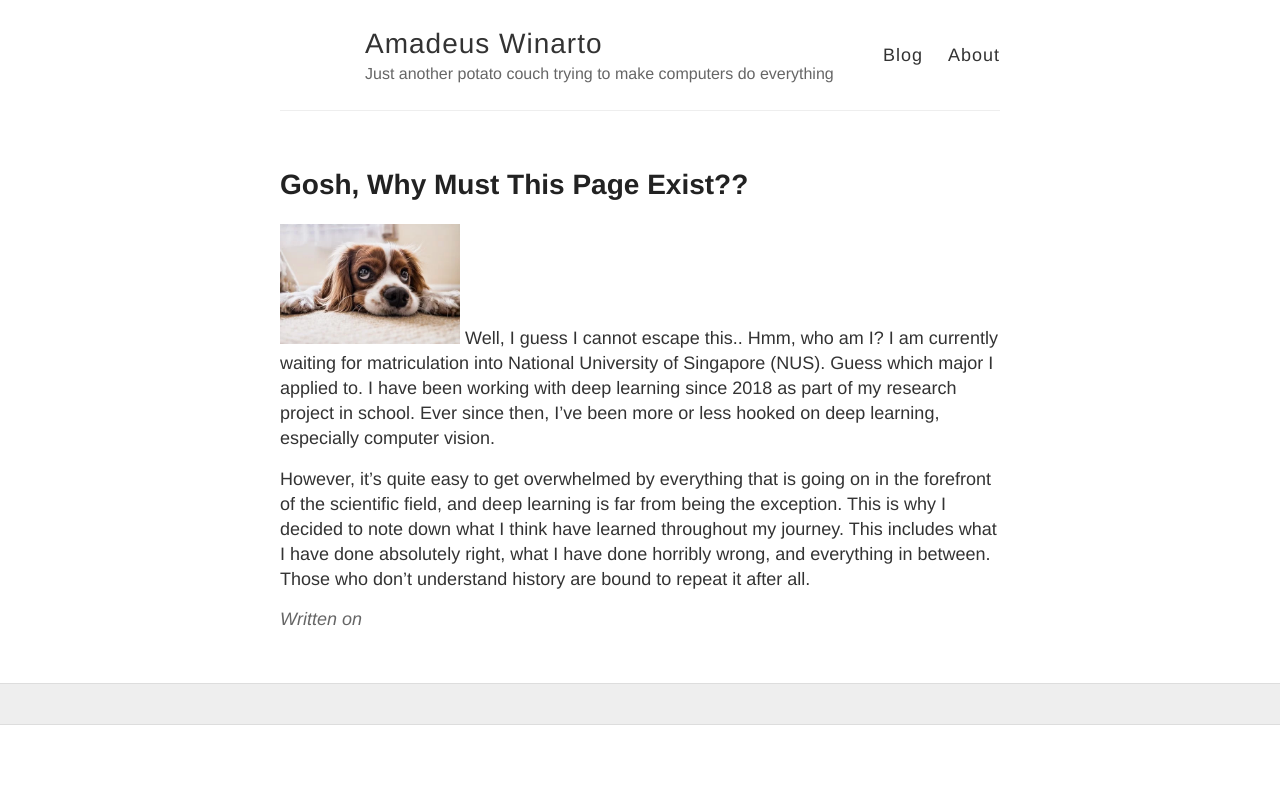
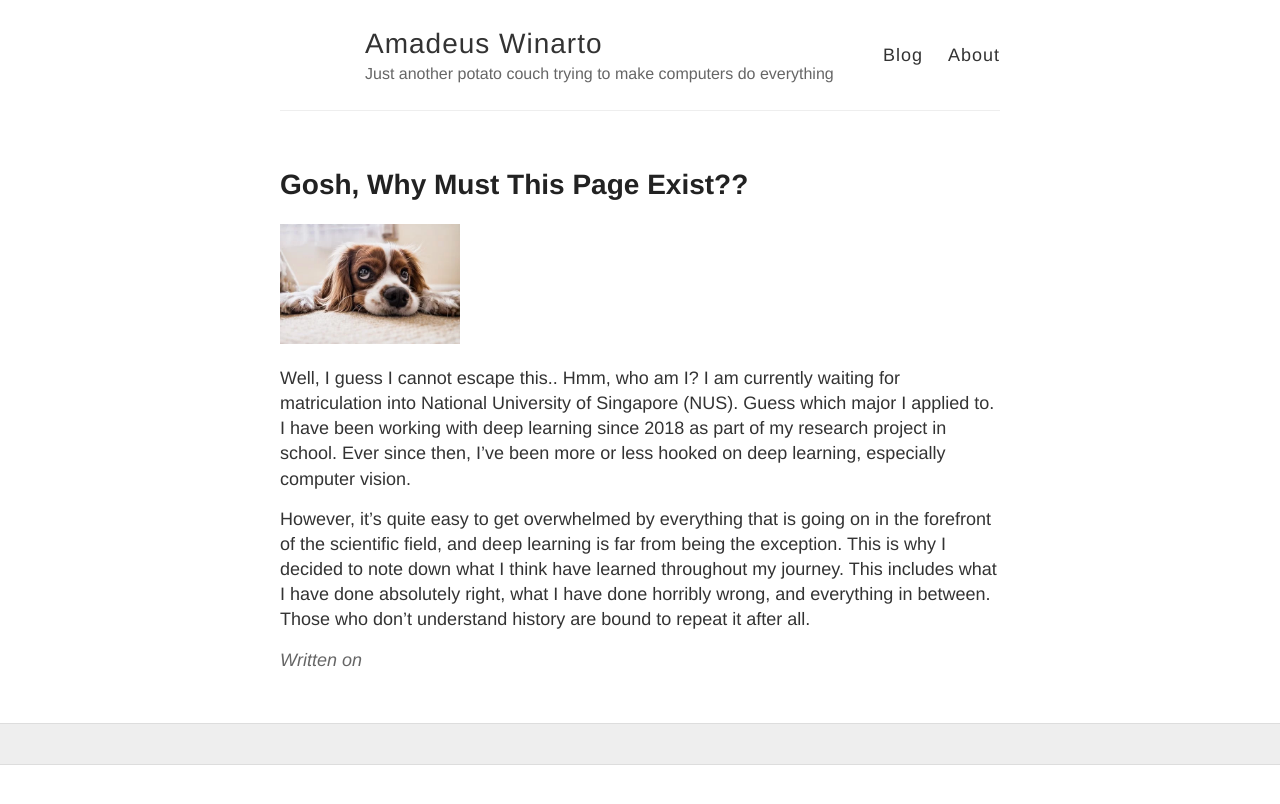
Before and after one commit to Amadeus-Winarto/amadeus-winarto.github.io, a Jekyll site: the page built from about/index.md, in a window 1280 px wide. Shown: the top 804 px of the page. Built offline with Jekyll 4.4.1, drawn with Linux system fonts in a browser that asks for light colours.

Commit message:
Update index.md

```diff
--- a/about/index.md
+++ b/about/index.md
@@ -3,9 +3,9 @@ layout: posts
 title: Gosh, Why Must This Page Exist??
 ---
 # Gosh, Why Must This Page Exist??
-<!--<div style='text-align:left'>-->
+<div style='float'>
 <img src="../imgs/profile/dog.webp" width="25%" height="25%">
-<!--</div>-->
+</div>
 Well, I guess I cannot escape this.. Hmm, who am I? I am currently waiting for matriculation into National University of Singapore (NUS). Guess which major I applied to. I have been working with deep learning since 2018 as part of my research project in school. Ever since then, I've been more or less hooked on deep learning, especially computer vision.
 
 However, it's quite easy to get overwhelmed by everything that is going on in the forefront of the scientific field, and deep
```
